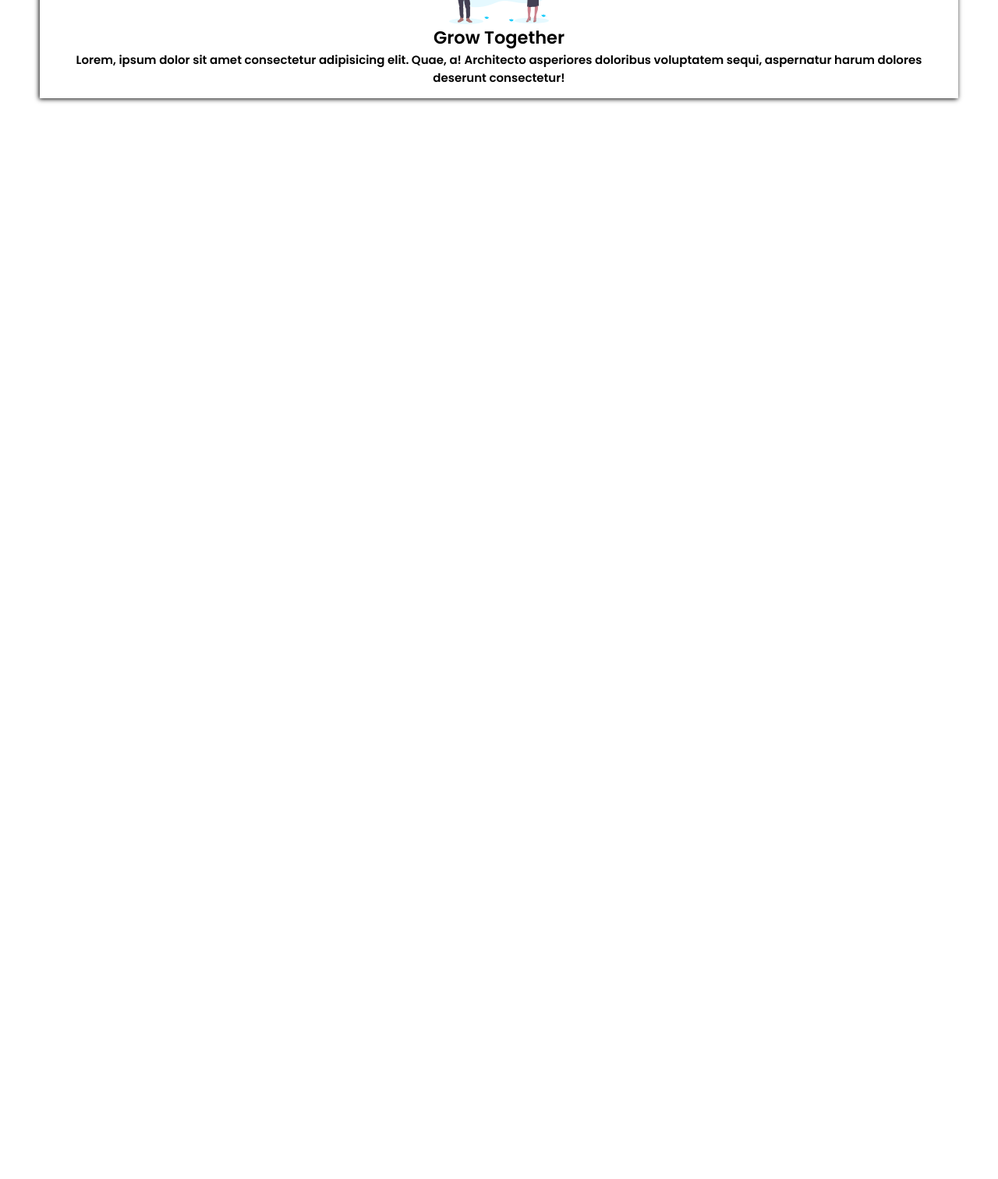
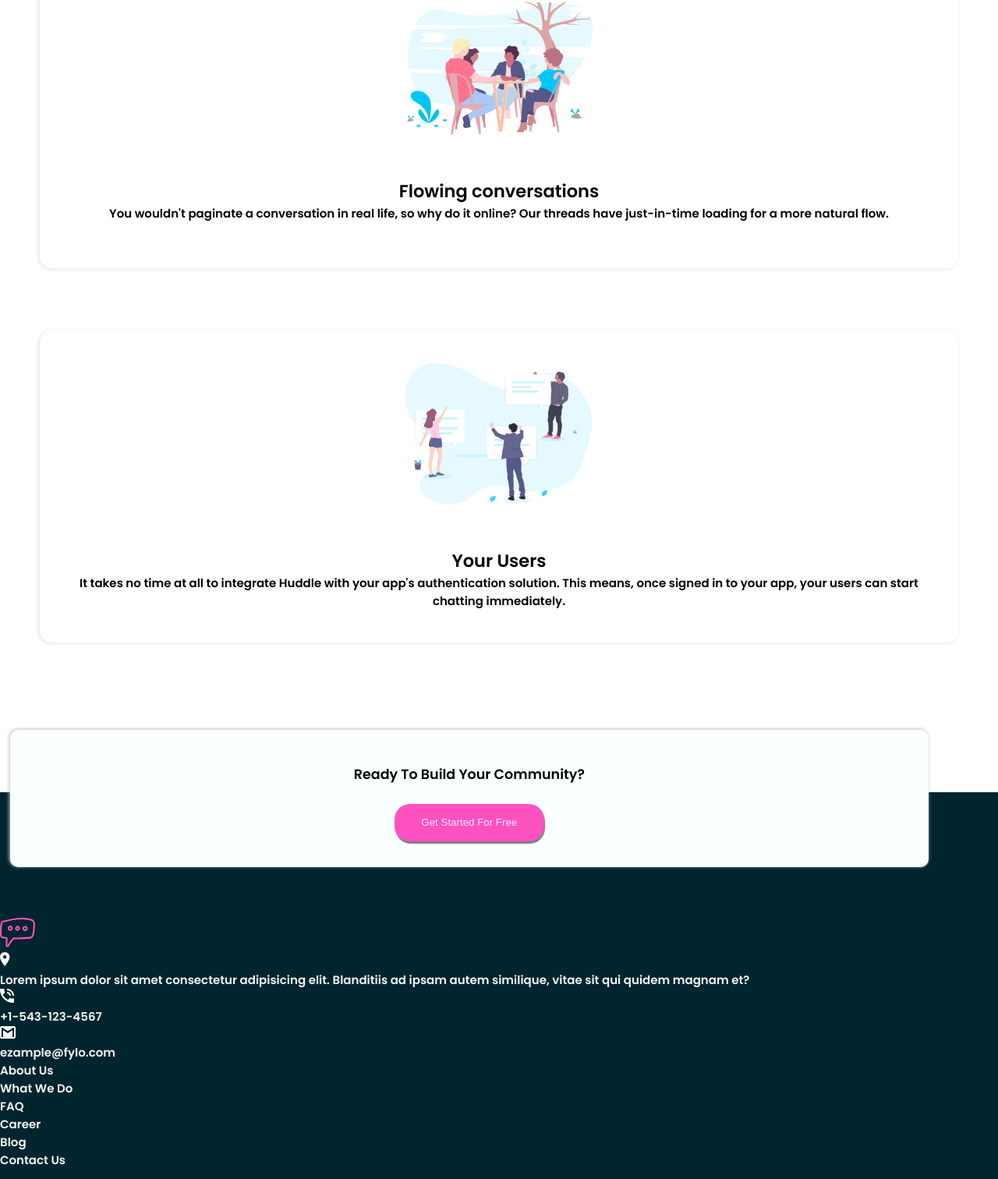
Before and after one commit to Eggys321/Huddle_Zuri, a plain HTML site: page index.html in a window 1280 px wide. Shown: the part 1288-2800 px from the top of the page at 78% size. Before the commit the page ends 1494 px from the top, so only its background shows below. Drawn offline with Linux system fonts and the light colour scheme.

Commit message:
worked on the section_2 and footer

```diff
--- a/index.html
+++ b/index.html
@@ -22,34 +22,91 @@
         <div class="section_1b">
           <h2>Build The Community Your Fans Will Love</h2>
           <p>
-            Huddle re-imagines the way we build communities. You have a voice,but so does your audience. Create connections with your users as you
-            engage in genuine discusion.
+            Huddle re-imagines the way we build communities. You have a
+            voice,but so does your audience. Create connections with your users
+            as you engage in genuine discusion.
           </p>
           <div class="section_1c">
-              <button>Get Started for Free</button>
-              <img src="Assets/illustration-mockups.svg" alt="">
+            <button>Get Started for Free</button>
+            <img src="Assets/illustration-mockups.svg" alt="" />
           </div>
         </div>
       </section>
+      <!-- Section_2 Starts here -->
       <section class="section_2">
         <div class="section_2b">
           <div class="section_2c">
-            <img src="Assets/illustration-grow-together.svg" alt="">
+            <img src="Assets/illustration-grow-together.svg" alt="" />
             <h2>Grow Together</h2>
-            <p>Lorem, ipsum dolor sit amet consectetur adipisicing elit. Quae, a! Architecto asperiores doloribus voluptatem sequi, aspernatur harum dolores deserunt consectetur!</p>
+            <p>
+              Generate meaningful discussions with your audience and build a
+              strong, loyal community. Think of the insightful conversations you
+              miss out on with a feedback form
+            </p>
           </div>
-          <div class="section_2c">
-            <img src="Assets/illustration-grow-together.svg" alt="">
-            <h2>Grow Together</h2>
-            <p>Lorem, ipsum dolor sit amet consectetur adipisicing elit. Quae, a! Architecto asperiores doloribus voluptatem sequi, aspernatur harum dolores deserunt consectetur!</p>
+          <div class="section_2d">
+            <img src="Assets/illustration-flowing-conversation.svg" alt="" />
+            <h2>Flowing conversations</h2>
+            <p>
+              You wouldn't paginate a conversation in real life, so why do it
+              online? Our threads have just-in-time loading for a more natural
+              flow.
+            </p>
           </div>
-          <div class="section_2c">
-            <img src="Assets/illustration-grow-together.svg" alt="">
-            <h2>Grow Together</h2>
-            <p>Lorem, ipsum dolor sit amet consectetur adipisicing elit. Quae, a! Architecto asperiores doloribus voluptatem sequi, aspernatur harum dolores deserunt consectetur!</p>
+          <div class="section_2e">
+            <img src="Assets/illustration-your-users.svg" alt="" />
+            <h2>Your Users</h2>
+            <p>
+              It takes no time at all to integrate Huddle with your app's
+              authentication solution. This means, once signed in to your app,
+              your users can start chatting immediately.
+            </p>
           </div>
         </div>
-
+      </section>
+      <!-- Section_3 Starts here -->
+      <section class="section_3">
+        <div class="section_3b">
+          <div class="section_3c">
+            <h3>Ready To Build Your Community?</h3>
+            <button>Get Started For Free</button>
+          </div>
+          <footer>
+            <img src="Assets/logo (1).svg" alt="logo" />
+            <div>
+              <img src="Assets/icon-location.svg" alt="icon-location" />
+              <p>
+                Lorem ipsum dolor sit amet consectetur adipisicing elit.
+                Blanditiis ad ipsam autem similique, vitae sit qui quidem magnam
+                et?
+              </p>
+            </div>
+            <div>
+              <img src="Assets/icon-phone.svg" alt="icon-phone" />
+              <p>+1-543-123-4567</p>
+            </div>
+            <div>
+              <img src="Assets/icon-email.svg" alt="icon-email" />
+              <p>ezample@fylo.com</p>
+            </div>
+            <div>
+              <ul>
+                <li>About Us</li>
+                <li>What We Do</li>
+                <li>FAQ</li>
+                <li>Career</li>
+                <li>Blog</li>
+                <li>Contact Us</li>
+              </ul>
+            </div>
+            <div>
+              <img src="" alt="">
+              <img src="" alt="">
+              <img src="" alt="">
+              <p>&copy Copyright 2018 Huddle. All rights reserved.</p>
+            </div>
+          </footer>
+        </div>
       </section>
     </div>
   </body>
--- a/style.css
+++ b/style.css
@@ -18,6 +18,7 @@ body{
     background: url(Assets/bg-hero-mobile.svg) #ECF9FF no-repeat;
     font-family: 'Poppins', sans-serif;
     padding-top: 20px;
+    height: 42rem;
 }
 
 nav{
@@ -77,21 +78,78 @@ nav button{
     width: 92%;
     margin: auto;
 }
-.section_2c{
+
+.section_2b p{
+    width: 95%;
+}
+.section_2c , .section_2d, .section_2e {
     /* border: 1px solid black; */
     border: none;
-    margin-top: 5rem;
-    box-shadow: -1px 1px 6px ;
+    border-radius: 15px;
+    margin: 5rem 0 80px 0;
+    box-shadow: -1px 1px 5px rgb(226, 225, 225);
     display: flex;
     justify-content: center;
     align-items: center;
     flex-direction: column;
     text-align: center;
-    padding: 15px;
-    margin-bottom: 80px;
+    padding: 5px;
+    /* margin-bottom: 80px; */
+    height: 25rem;
     /* width: 80%;
     margin: auto; */
 }
-.section_2c img{
-    width: 8rem;
+.section_2c img, .section_2d img, .section_2e img{
+    width: 15rem;
+    margin-bottom: 55px;
+
 }
+
+/* Section_3 Styling */
+.section_3{
+    margin-top: 12rem;
+    /* position: relative; */
+}
+
+.section_3b{
+    position: relative;
+    z-index: -1;
+}
+
+.section_3c{
+    width: 92%;
+    margin: auto;
+    box-shadow: -1px -1px 5px rgb(194, 191, 191);
+    display: flex;
+    flex-direction: column;
+    height: 11rem;
+    padding-top: 10px;
+    justify-content: center;
+    align-items: center;
+    border-radius: 10px;
+    border: none;
+    background-color: #FAFFFF;
+    position: absolute;
+    top: -5rem;
+    left: 13px;
+    z-index: 1;
+}
+
+.section_3c button{
+    background-color: #FE52C0;
+    width: 12rem;
+    height: 3rem;
+    border-radius: 20px;
+    border: none;
+    color: #FFE9FF;
+    margin-top: 25px;
+    box-shadow: 1px 3px 1px grey ;
+}
+
+footer{
+    /* position: relative;
+    z-index: 1px; */
+    background-color: #00252E;
+    color: whitesmoke;
+    padding-top: 10rem;
+}
```
